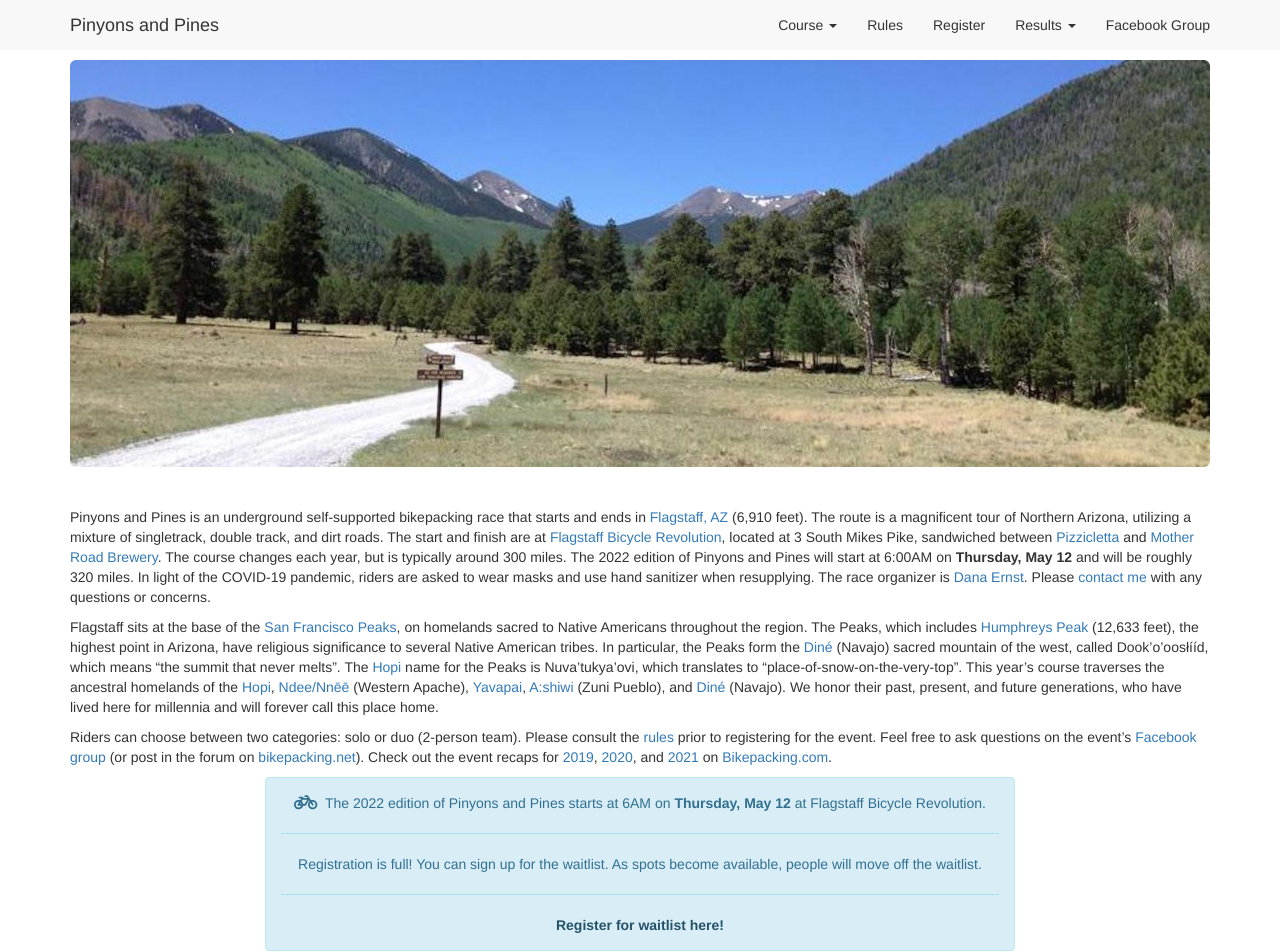
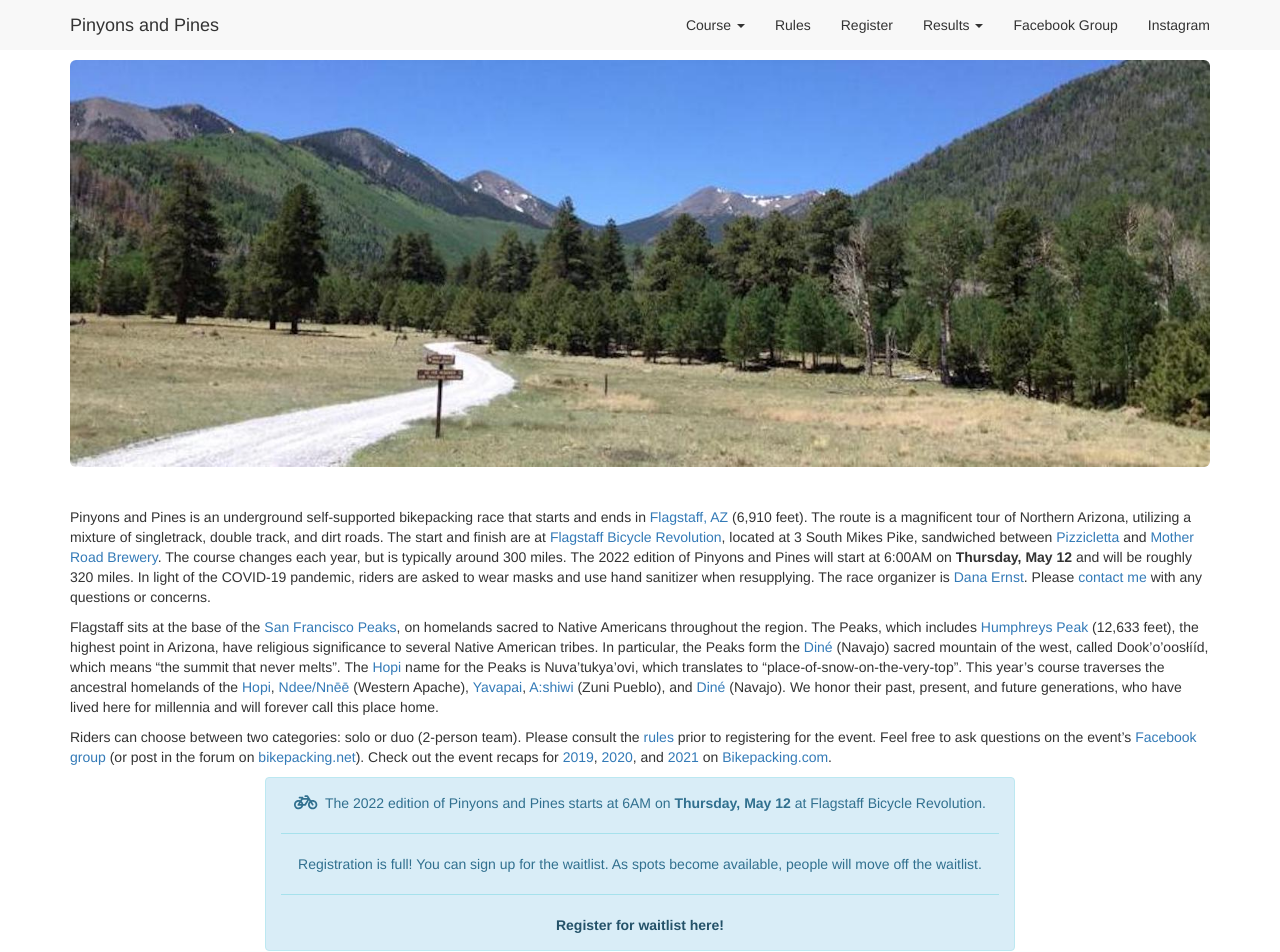
Before and after one commit to dcernst/PinyonsPines, a Jekyll site: the page built from index.md, in a window 1280 px wide. Shown: the top 952 px of the page. Built offline with Jekyll 4.4.1, drawn with Linux system fonts in a browser that asks for light colours; nearby versions of some CDN libraries.

Commit message:
Update to header

```diff
--- a/_includes/header.html
+++ b/_includes/header.html
@@ -74,6 +74,7 @@
 
 
 <li><a href="https://www.facebook.com/groups/PinyonsAndPines/" target="_blank">Facebook Group</a></li>
+<li><a href="https://www.instagram.com/pinyonspinesbikepackingrace/" target="_blank">Instagram</a></li>
 </ul>
 </div>
 
```
